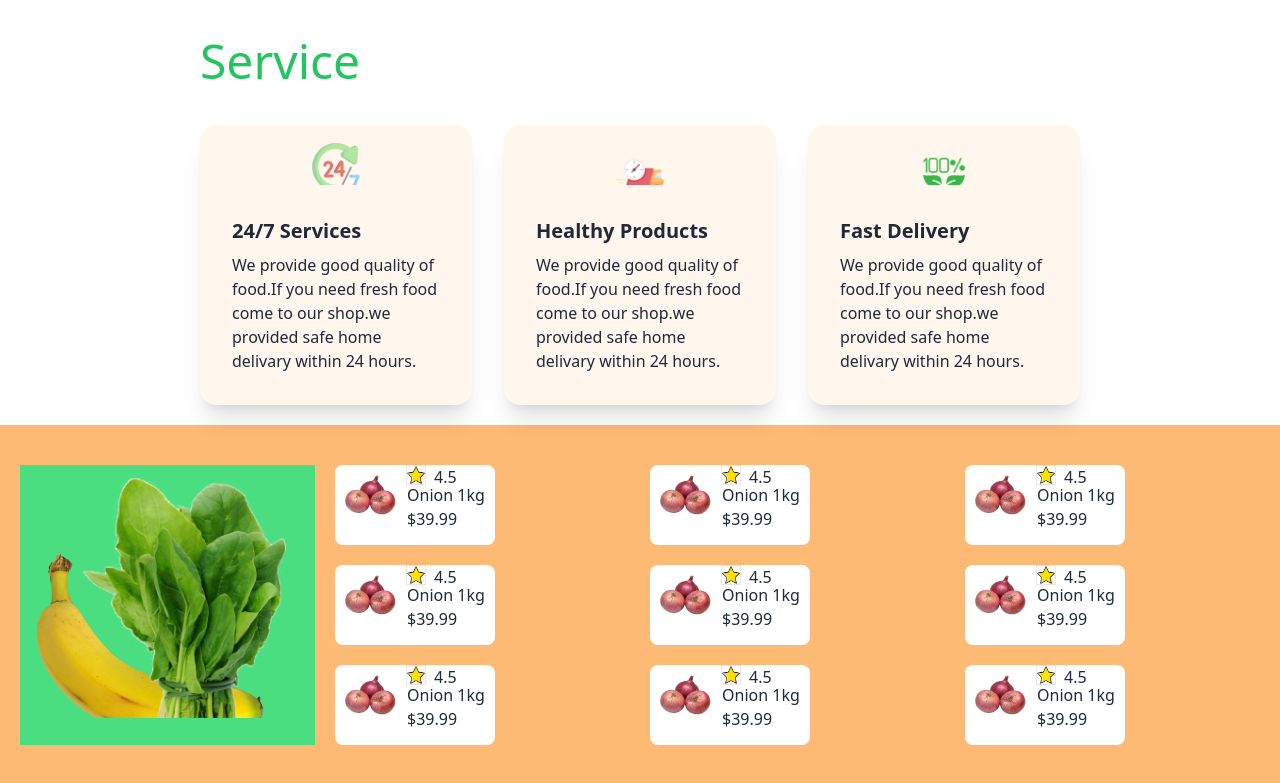
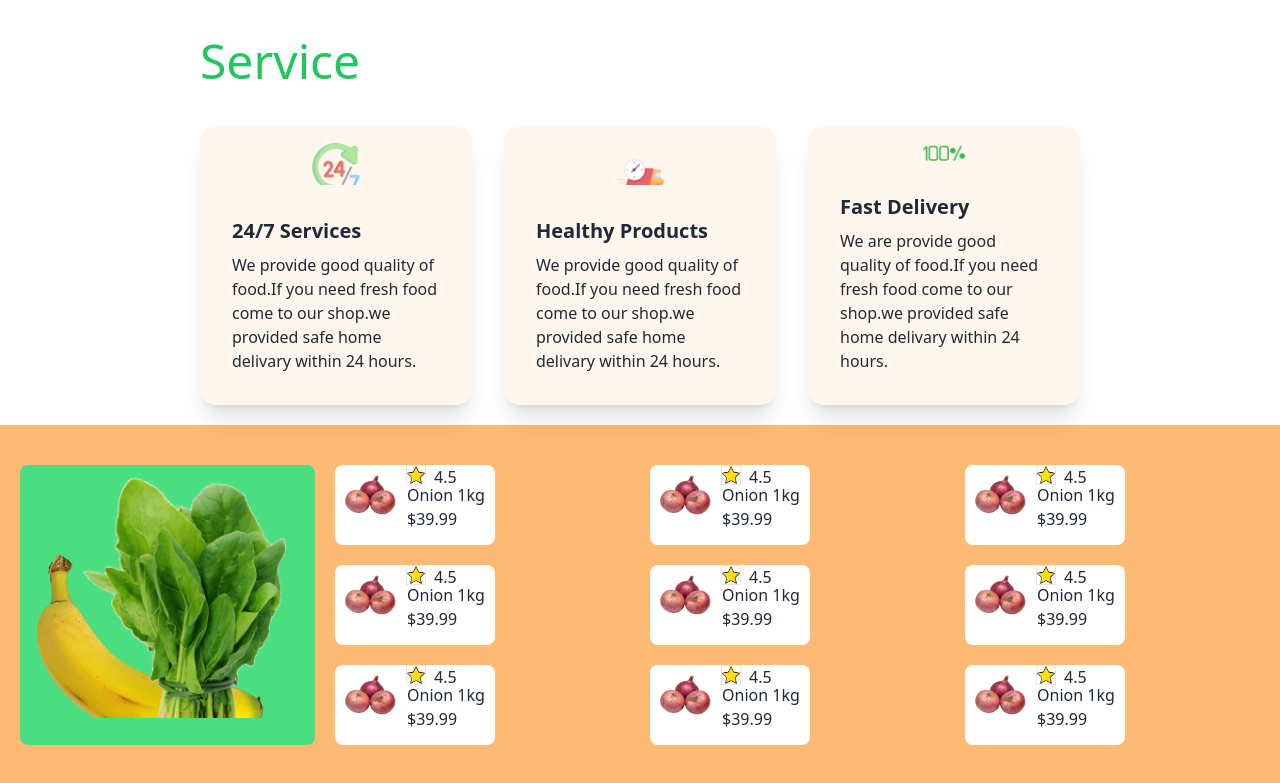
Before and after one commit to WDAlAminBD/project-f3, a plain HTML site: page index.html in a window 1280 px wide. Shown: the part 783-1566 px from the top of the page. Drawn offline with nearby package versions, Linux system fonts and the light colour scheme.

Commit message:
last commit

```diff
--- a/index.html
+++ b/index.html
@@ -137,7 +137,7 @@
                 Fast Delivery
 
               </h2>
-              <p>We provide good quality of food.If you need fresh food come to our shop.we provided safe home delivary within 24 hours.</p>
+              <p>We are provide good quality of food.If you need fresh food come to our shop.we provided safe home delivary within 24 hours.</p>
 
             </div>
           </div>
@@ -145,10 +145,10 @@
       </section>
       <section class="bg-orange-300 h-100  ">
         <div class="  gap-5 m-5 pt-10  grid grid-cols-4">
-          <div class=" bg-green-400   row-span-3">
+          <div class=" bg-green-400 rounded-lg  row-span-3">
             <div></div>
             <div>
-              <img src="/Assignment_03_Category_0002/c2-assets/vegetable-offer.png" alt="">
+              <img class="pb-0" src="/Assignment_03_Category_0002/c2-assets/vegetable-offer.png" alt="">
             </div>
 
           </div>
```
